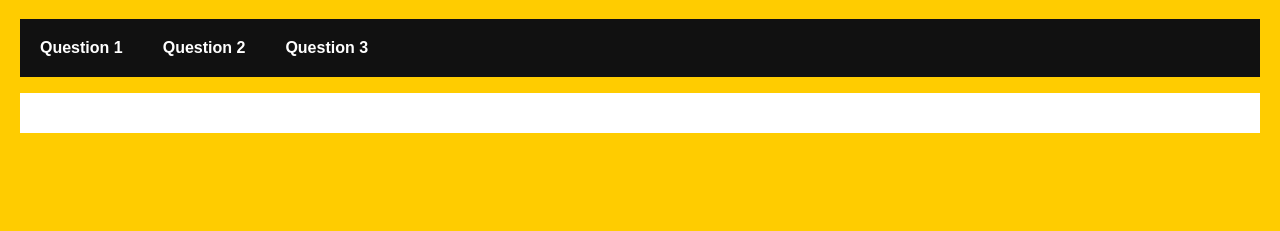
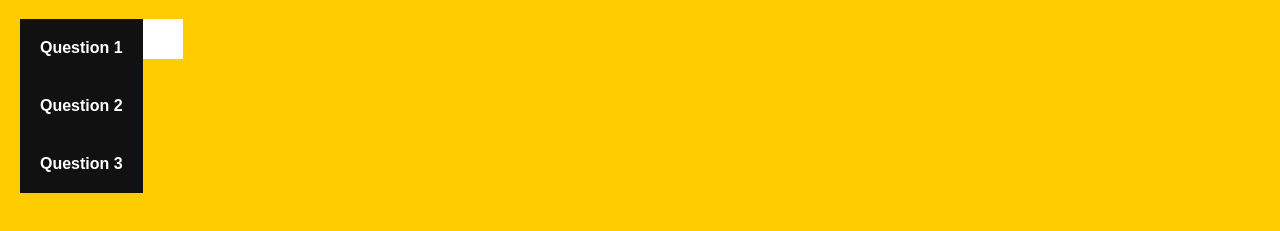
Before and after one commit to costacode/faqs, a React app: page / in a window 1280 px wide. Shown: the part 81-312 px from the top of the page. Built offline with nearby package versions, Linux system fonts and the light colour scheme.

Commit message:
inline block main components

```diff
--- a/src/index.css
+++ b/src/index.css
@@ -11,22 +11,27 @@ li {
 	font-family: sans-serif;
 }
 ul.header li {
-    display: inline;
+	display: block;
 	list-style-type: none;
 	margin: 0;
 }
 ul.header {
+	display: inline-block;
+	vertical-align: top;
 	background-color: #111;
 	padding: 0;
+	margin-top: 0;
 }
 ul.header li a {
 	color: #fff;
 	font-weight: bold;
 	text-decoration: none;
 	padding: 20px;
-    display: inline-block;
+	display: block;
 }
 .content {
+	display: inline-block;
+	vertical-align: block;
 	background-color: #fff;
 	padding: 20px;
 }
```
Also changed, not shown: 1 other file. Lines whose indentation alone changed are shown as unchanged.
